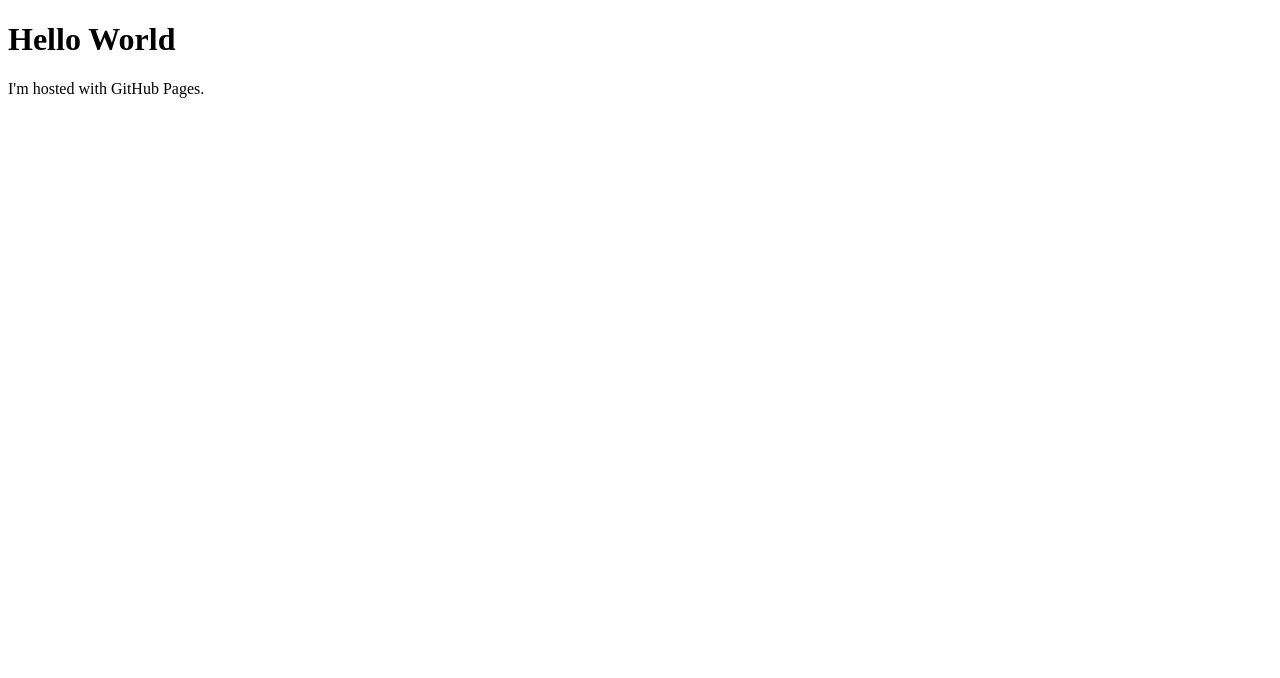
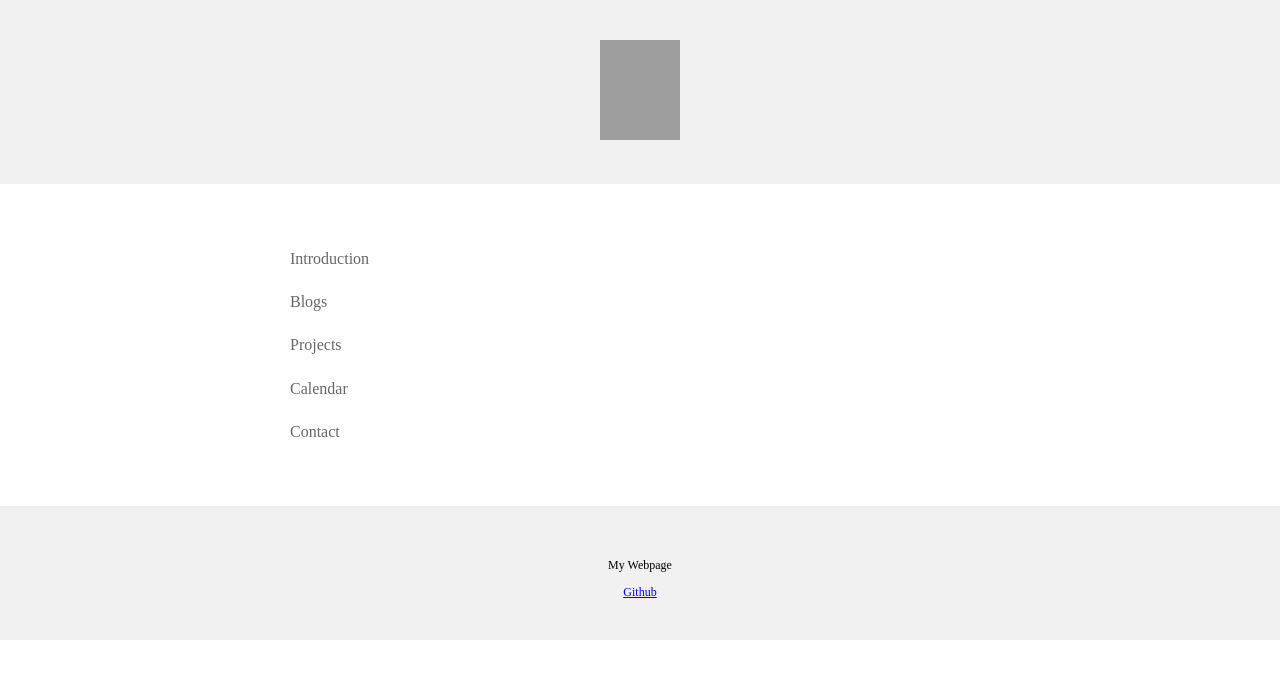
Before and after one commit to jyopt/jyopt.github.io, a plain HTML site: page index.html in a window 1280 px wide. Drawn offline with Linux system fonts and the light colour scheme; grey boxes are pictures that could not be loaded.

Commit message:
homework for frontend

```diff
--- a/index.html
+++ b/index.html
@@ -1,7 +1,48 @@
 <!DOCTYPE html>
-<html>
+<html lang="zh-CN">
+
+<head>
+    <meta charset="utf-8">
+    <meta name="viewport" content="width=device-width, initial-scale=1" />
+    <title>My Blog</title>
+    <style>
+        body {
+            margin: 0;
+        }
+    </style>
+</head>
+
 <body>
-<h1>Hello World</h1>
-<p>I'm hosted with GitHub Pages.</p>
+    <div style="
+        background-color: #f1f1f1;
+        text-align: center;
+        padding: 40px;
+        ">
+        <img src="https://d7hftxdivxxvm.cloudfront.net/?height=800&quality=85&resize_to=fit&src=https%3A%2F%2Fd32dm0rphc51dk.cloudfront.net%2FpYQZHFD78DlpNKY511TiHw%2Fnormalized.jpg&width=592"
+            alt="vangogh" width="80px" height="100px">
+    </div>
+    <div style="
+    max-width: 700px;
+    margin: 30px auto;
+    padding:15px;
+    line-height: 1.7;
+    color: rgb(103, 103, 103);
+    ">
+        <p>Introduction</p>
+        <p>Blogs</p>
+        <p>Projects</p>
+        <p>Calendar</p>
+        <p>Contact</p>
+    </div>
+    <div style="
+    background-color: #f1f1f1;
+    text-align: center;
+    padding: 40px;
+    font-size: 12px;
+    ">
+        <p>My Webpage</p>
+        <a href="https://github.com/jyopt">Github</a>
+    </div>
 </body>
+
 </html>
```
